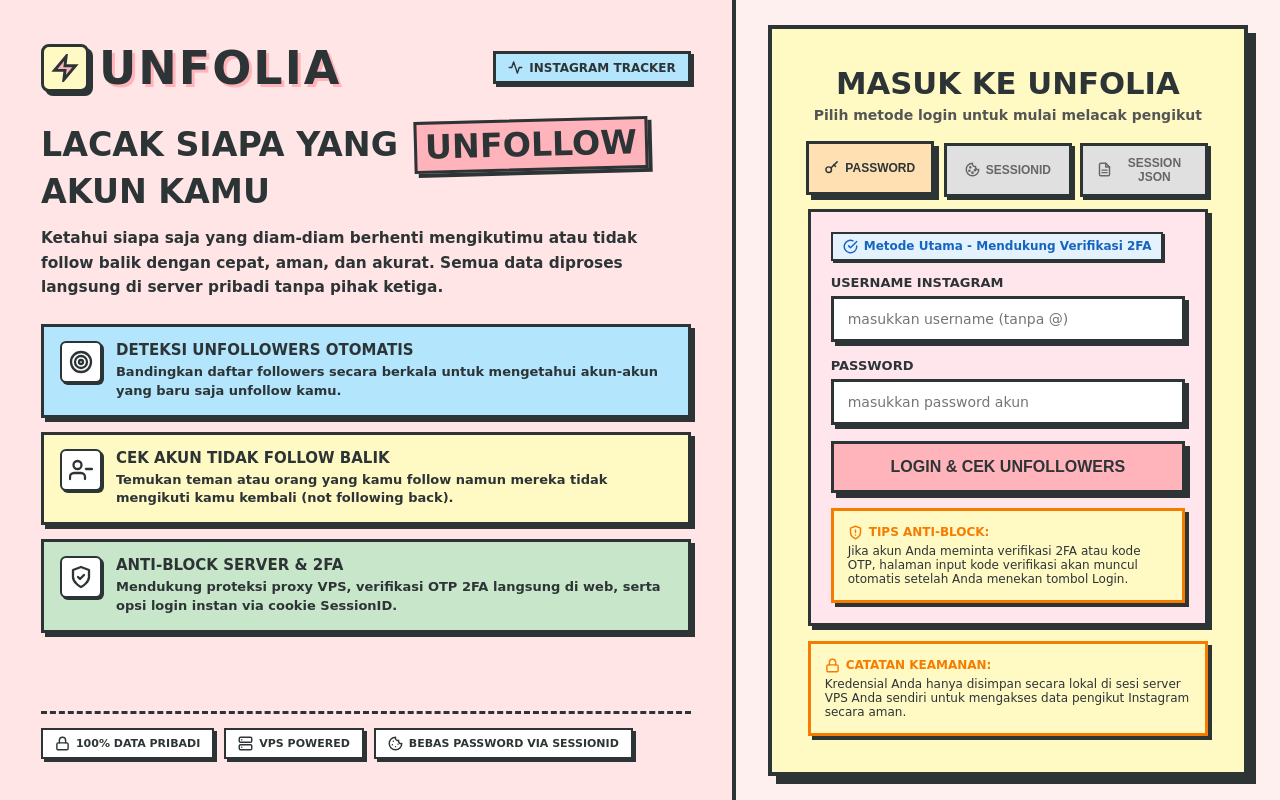
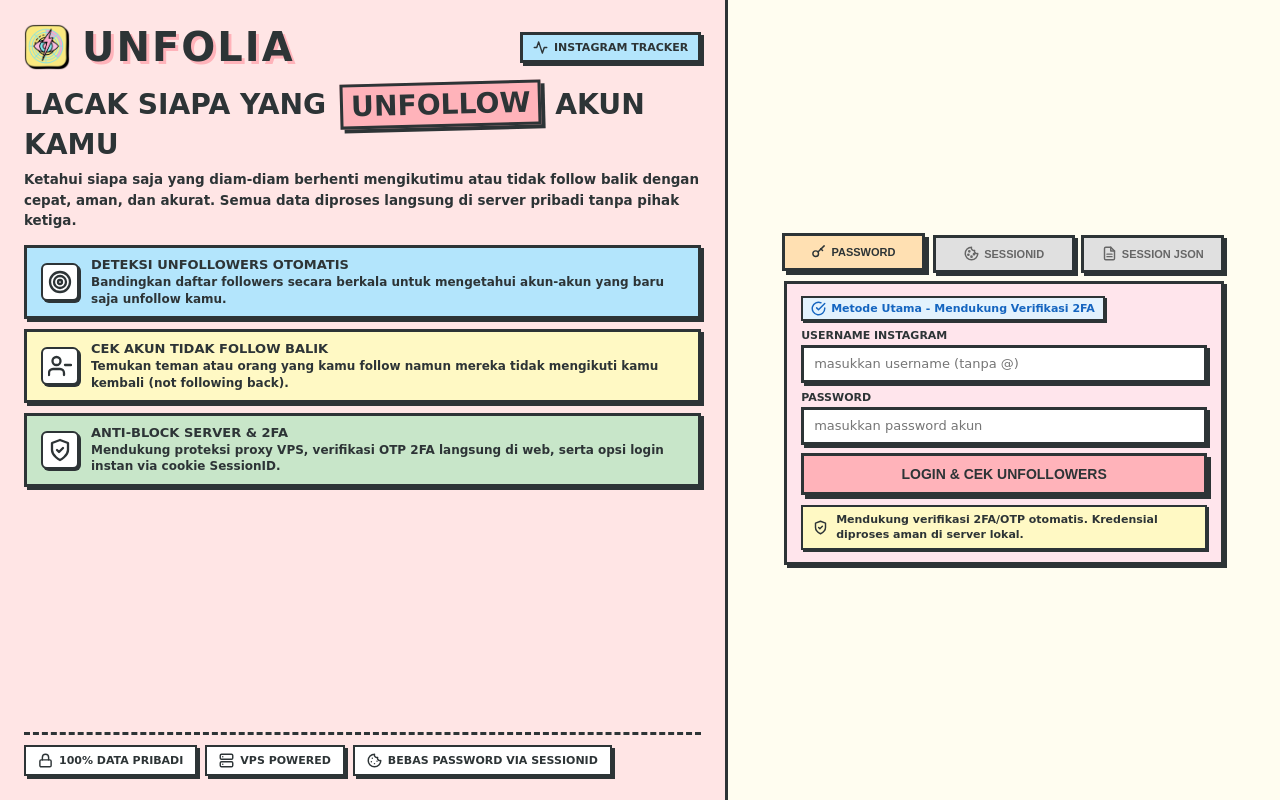
Before and after one commit to Youngstg/UnfollowerChecker, a Flask app: page / in a window 1280 px wide. Run offline with Flask 3, Linux system fonts and the light colour scheme.

Commit message:
fix: remove middle scrollbar separator, compact desktop layout, and add official WebP logo

```diff
--- a/static/css/style.css
+++ b/static/css/style.css
@@ -95,31 +95,29 @@ body.landing-page {
     align-items: center;
     justify-content: space-between;
     flex-wrap: wrap;
-    gap: 12px;
-    margin-bottom: 24px;
+    gap: 10px;
+    margin-bottom: clamp(10px, 1.5vh, 18px);
 }
 
 .brand-logo {
     display: flex;
     align-items: center;
-    gap: 10px;
+    gap: 12px;
 }
 
-.brand-icon {
-    font-size: 32px;
-    background: #FFF9C4;
-    border: 3px solid #2D3436;
-    border-radius: 8px;
-    width: 48px;
-    height: 48px;
-    display: flex;
-    align-items: center;
-    justify-content: center;
-    box-shadow: 4px 4px 0px #2D3436;
+.brand-logo-img {
+    width: 46px;
+    height: 46px;
+    object-fit: contain;
+    transition: transform 0.2s ease;
+}
+
+.brand-logo-img:hover {
+    transform: rotate(-5deg) scale(1.08);
 }
 
 .brand-name {
-    font-size: clamp(30px, 3.8vw, 46px);
+    font-size: clamp(26px, 3.2vw, 40px);
     font-weight: 900;
     color: #2D3436;
     letter-spacing: 2px;
@@ -133,21 +131,21 @@ body.landing-page {
     border: 3px solid #2D3436;
     box-shadow: 3px 3px 0px #2D3436;
     font-weight: 900;
-    font-size: 12px;
+    font-size: 11px;
     text-transform: uppercase;
-    padding: 6px 12px;
+    padding: 5px 10px;
     display: inline-flex;
     align-items: center;
     gap: 6px;
 }
 
 .hero-title {
-    font-size: clamp(24px, 2.6vw, 38px);
+    font-size: clamp(20px, 2.2vw, 32px);
     font-weight: 900;
     line-height: 1.25;
     color: #2D3436;
     text-transform: uppercase;
-    margin-bottom: 14px;
+    margin-bottom: clamp(8px, 1vh, 12px);
 }
 
 .hero-title .highlight-text {
@@ -161,34 +159,34 @@ body.landing-page {
 }
 
 .hero-subtitle {
-    font-size: clamp(14px, 1.2vw, 16px);
-    line-height: 1.6;
+    font-size: clamp(13px, 1.05vw, 15px);
+    line-height: 1.5;
     color: #2D3436;
     font-weight: 600;
-    margin-bottom: 24px;
+    margin-bottom: clamp(12px, 1.8vh, 18px);
 }
 
 /* Feature Cards Neo-Brutalist */
 .feature-grid {
     display: flex;
     flex-direction: column;
-    gap: 14px;
-    margin-bottom: 20px;
+    gap: clamp(8px, 1.2vh, 12px);
+    margin-bottom: clamp(12px, 1.8vh, 18px);
 }
 
 .feature-card {
     display: flex;
-    align-items: flex-start;
-    gap: 14px;
-    padding: 14px 16px;
+    align-items: center;
+    gap: 12px;
+    padding: clamp(8px, 1.1vh, 12px) 14px;
     border: 3px solid #2D3436;
-    box-shadow: 4px 4px 0px #2D3436;
+    box-shadow: 3px 3px 0px #2D3436;
     transition: transform 0.15s ease, box-shadow 0.15s ease;
 }
 
 .feature-card:hover {
     transform: translate(-2px, -2px);
-    box-shadow: 6px 6px 0px #2D3436;
+    box-shadow: 5px 5px 0px #2D3436;
 }
 
 .feature-blue {
@@ -204,14 +202,14 @@ body.landing-page {
 }
 
 .feature-icon {
-    font-size: 24px;
+    font-size: 20px;
     line-height: 1;
     flex-shrink: 0;
     background: white;
     border: 2px solid #2D3436;
     border-radius: 6px;
-    width: 42px;
-    height: 42px;
+    width: 38px;
+    height: 38px;
     display: flex;
     align-items: center;
     justify-content: center;
@@ -219,18 +217,18 @@ body.landing-page {
 }
 
 .feature-body h3 {
-    font-size: 15px;
+    font-size: 13px;
     font-weight: 900;
     text-transform: uppercase;
     color: #2D3436;
-    margin-bottom: 4px;
+    margin-bottom: 2px;
 }
 
 .feature-body p {
-    font-size: 13px;
+    font-size: 12px;
     font-weight: 600;
     color: #2D3436;
-    line-height: 1.45;
+    line-height: 1.4;
     margin: 0;
 }
 
@@ -238,8 +236,8 @@ body.landing-page {
 .trust-footer {
     display: flex;
     flex-wrap: wrap;
-    gap: 10px;
-    padding-top: 14px;
+    gap: 8px;
+    padding-top: clamp(8px, 1.2vh, 14px);
     border-top: 3px dashed #2D3436;
 }
 
@@ -256,61 +254,50 @@ body.landing-page {
     gap: 6px;
 }
 
-/* Kolom Kanan: Login Box Panel */
+/* Kolom Kanan: Form Panel */
 .unfolia-right {
-    background: #FFF0F0;
+    background: #FFFDF0;
     display: flex;
     align-items: center;
     justify-content: center;
-    padding: clamp(20px, 3vw, 40px);
+    padding: clamp(16px, 2.5vw, 36px);
 }
 
-/* Login Box */
+/* Form Wrapper (Sebelah Kanan Bersatu dengan Layout) */
+.form-wrapper {
+    width: 100%;
+    max-width: 440px;
+    margin: 0 auto;
+}
+
+/* Standalone Login Box (Khusus Halaman 2FA) */
 .login-box {
     width: 100%;
-    max-width: 500px;
+    max-width: 460px;
     margin: 0 auto;
     background: #FFF9C4;
-    padding: clamp(24px, 3vw, 36px);
+    padding: clamp(14px, 1.8vw, 20px);
     border: 4px solid #2D3436;
-    box-shadow: 8px 8px 0px #2D3436;
-}
-
-.login-title,
-.login-box h1 {
-    text-align: center;
-    color: #2D3436;
-    margin-bottom: 6px;
-    font-size: clamp(24px, 2.4vw, 32px);
-    font-weight: 900;
-    text-transform: uppercase;
-}
-
-.subtitle {
-    text-align: center;
-    color: #555;
-    margin-bottom: 20px;
-    font-size: 14px;
-    font-weight: 700;
+    box-shadow: 6px 6px 0px #2D3436;
 }
 
 /* Tabs */
 .tabs {
     display: flex;
-    gap: 8px;
+    gap: 6px;
     margin-bottom: 0;
     flex-wrap: wrap;
 }
 
 .tab {
     flex: 1;
-    min-width: 110px;
-    min-height: 44px;
-    padding: 10px 14px;
+    min-width: 95px;
+    min-height: 38px;
+    padding: 7px 10px;
     cursor: pointer;
     border: 3px solid #2D3436;
     background: #E0E0E0;
-    font-size: 12px;
+    font-size: 11px;
     color: #666;
     transition: all 0.2s;
     font-weight: 900;
@@ -319,28 +306,28 @@ body.landing-page {
     display: inline-flex;
     align-items: center;
     justify-content: center;
-    gap: 6px;
+    gap: 5px;
 }
 
 .tab.active {
     background: #FFE0B2;
     color: #2D3436;
     transform: translate(-2px, -2px);
-    box-shadow: 5px 5px 0px #2D3436;
+    box-shadow: 4px 4px 0px #2D3436;
 }
 
 .tab:hover:not(.active) {
     background: #F0F0F0;
     transform: translate(-1px, -1px);
-    box-shadow: 4px 4px 0px #2D3436;
+    box-shadow: 3px 3px 0px #2D3436;
 }
 
 .tab-content {
     display: none;
-    padding: 20px;
+    padding: 12px 14px;
     border: 3px solid #2D3436;
-    box-shadow: 4px 4px 0px #2D3436;
-    margin-top: 12px;
+    box-shadow: 3px 3px 0px #2D3436;
+    margin-top: 8px;
 }
 
 .tab-content.active {
@@ -362,40 +349,40 @@ body.landing-page {
 .badge-info {
     display: inline-flex;
     align-items: center;
-    gap: 6px;
+    gap: 5px;
     background: #E3F2FD;
     color: #1565C0;
-    padding: 5px 10px;
-    font-size: 12px;
+    padding: 3px 8px;
+    font-size: 11px;
     font-weight: 800;
-    margin-bottom: 14px;
+    margin-bottom: 8px;
     border: 2px solid #2D3436;
     box-shadow: 2px 2px 0px #2D3436;
 }
 
 .form-group {
-    margin-bottom: 16px;
+    margin-bottom: 8px;
 }
 
 .form-group label {
     display: block;
-    margin-bottom: 6px;
+    margin-bottom: 3px;
     color: #2D3436;
     font-weight: 900;
-    font-size: 13px;
+    font-size: 11px;
     text-transform: uppercase;
 }
 
 .form-group input,
 .form-group textarea {
     width: 100%;
-    min-height: 46px;
-    padding: 12px 14px;
+    min-height: 38px;
+    padding: 8px 10px;
     border: 3px solid #2D3436;
     background: white;
-    font-size: 14px;
+    font-size: 13px;
     font-family: inherit;
-    box-shadow: 4px 4px 0px #2D3436;
+    box-shadow: 3px 3px 0px #2D3436;
     transition: all 0.2s;
 }
 
@@ -403,22 +390,22 @@ body.landing-page {
 .form-group textarea:focus {
     outline: none;
     background: #E3F2FD;
-    transform: translate(-2px, -2px);
-    box-shadow: 6px 6px 0px #2D3436;
+    transform: translate(-1px, -1px);
+    box-shadow: 4px 4px 0px #2D3436;
 }
 
 .btn-login {
     width: 100%;
-    min-height: 48px;
-    padding: 14px;
+    min-height: 42px;
+    padding: 10px;
     background: #FFB3BA;
     color: #2D3436;
     border: 3px solid #2D3436;
-    font-size: 16px;
+    font-size: 14px;
     font-weight: 900;
     cursor: pointer;
     text-transform: uppercase;
-    box-shadow: 5px 5px 0px #2D3436;
+    box-shadow: 4px 4px 0px #2D3436;
     transition: all 0.2s;
     display: flex;
     align-items: center;
@@ -428,7 +415,7 @@ body.landing-page {
 .btn-login:hover {
     background: #FF8A95;
     transform: translate(-2px, -2px);
-    box-shadow: 7px 7px 0px #2D3436;
+    box-shadow: 6px 6px 0px #2D3436;
 }
 
 .btn-login:active {
@@ -439,52 +426,81 @@ body.landing-page {
 .error-message {
     background: #FFCDD2;
     color: #C62828;
-    padding: 14px;
+    padding: 8px 10px;
     border: 3px solid #C62828;
-    margin-bottom: 16px;
-    box-shadow: 4px 4px 0px #2D3436;
+    margin-bottom: 8px;
+    box-shadow: 3px 3px 0px #2D3436;
     font-weight: 700;
-    font-size: 13px;
+    font-size: 11px;
+}
+
+.form-note {
+    display: flex;
+    align-items: center;
+    gap: 8px;
+    margin-top: 10px;
+    background: #FFF9C4;
+    border: 2px solid #2D3436;
+    box-shadow: 2px 2px 0px #2D3436;
+    padding: 6px 10px;
+    font-size: 11px;
+    font-weight: 700;
+    color: #2D3436;
+    line-height: 1.35;
 }
 
 .warning-box {
-    margin-top: 15px;
+    margin-top: 8px;
     background: #FFF9C4;
-    padding: 14px;
+    padding: 8px 10px;
     border: 3px solid #F57C00;
-    font-size: 12px;
+    font-size: 11px;
     color: #2D3436;
-    box-shadow: 4px 4px 0px #2D3436;
+    box-shadow: 3px 3px 0px #2D3436;
+    line-height: 1.35;
 }
 
 .warning-box strong {
     display: flex;
     align-items: center;
-    gap: 6px;
-    margin-bottom: 4px;
+    gap: 5px;
+    margin-bottom: 2px;
     font-weight: 900;
+    font-size: 11px;
     text-transform: uppercase;
     color: #F57C00;
 }
 
+.warning-box p {
+    margin: 0;
+    font-size: 11px;
+    line-height: 1.35;
+}
+
 .session-help {
     background: #C5E1A5;
-    padding: 16px;
+    padding: 8px 10px;
     border: 3px solid #2D3436;
-    margin-top: 14px;
-    font-size: 13px;
-    line-height: 1.6;
-    box-shadow: 4px 4px 0px #2D3436;
+    margin-top: 8px;
+    font-size: 11px;
+    line-height: 1.4;
+    box-shadow: 3px 3px 0px #2D3436;
 }
 
 .session-help h4 {
     color: #2D3436;
-    margin-bottom: 8px;
+    margin-bottom: 5px;
     font-weight: 900;
+    font-size: 11px;
     text-transform: uppercase;
     display: flex;
     align-items: center;
-    gap: 6px;
+    gap: 5px;
+}
+
+.session-help ol {
+    margin-left: 14px;
+    font-weight: 600;
 }
 
 .info-box {
@@ -539,9 +555,9 @@ body.landing-page {
 }
 
 /* ==========================================================================
-   DESKTOP VIEW: EXACT 1 FULL SCREEN (100VH) SPLIT
+   DESKTOP & LAPTOP VIEW: EXACT 1 FULL SCREEN (100VH) SPLIT (LEFT & RIGHT)
    ========================================================================== */
-@media (min-width: 992px) {
+@media (min-width: 768px) {
     html, body.landing-page {
         height: 100vh;
         height: 100dvh;
@@ -561,63 +577,68 @@ body.landing-page {
         flex: 1.15;
         height: 100%;
         overflow-y: auto;
-        padding: clamp(24px, 3.2vw, 44px);
-        border-right: 4px solid #2D3436;
+        scrollbar-width: none; /* Hilangkan scrollbar Firefox */
+        -ms-overflow-style: none; /* Hilangkan scrollbar IE/Edge */
+        padding: clamp(14px, 2vw, 24px);
+        border-right: 3px solid #2D3436;
         border-bottom: none;
+        display: flex;
+        flex-direction: column;
+        justify-content: space-between;
+    }
+
+    /* Hilangkan semua scrollbar Chrome/Safari/Edge di landing page */
+    body.landing-page .unfolia-left::-webkit-scrollbar,
+    body.landing-page .unfolia-right::-webkit-scrollbar,
+    body.landing-page::-webkit-scrollbar {
+        display: none;
+        width: 0;
+        height: 0;
     }
 
     body.landing-page .unfolia-right {
         flex: 0.85;
         height: 100%;
-        overflow-y: auto;
-        padding: clamp(20px, 2.5vw, 36px);
-    }
-
-    /* Custom Scrollbar */
-    .unfolia-left::-webkit-scrollbar,
-    .unfolia-right::-webkit-scrollbar {
-        width: 8px;
-    }
-
-    .unfolia-left::-webkit-scrollbar-track,
-    .unfolia-right::-webkit-scrollbar-track {
-        background: #FFE5E5;
-    }
-
-    .unfolia-left::-webkit-scrollbar-thumb,
-    .unfolia-right::-webkit-scrollbar-thumb {
-        background: #2D3436;
-        border-radius: 4px;
+        overflow-y: hidden;
+        overflow-x: hidden;
+        scrollbar-width: none;
+        -ms-overflow-style: none;
+        display: flex;
+        align-items: center;
+        justify-content: center;
+        padding: clamp(12px, 2vw, 28px);
+        background: #FFFDF0;
     }
 }
 
 /* ==========================================================================
-   MOBILE & TABLET VIEW: CLEAN VERTICAL STACK
+   MOBILE VIEW (< 768px): SEAMLESS VERTICAL FLOW
    ========================================================================== */
-@media (max-width: 991px) {
+@media (max-width: 767px) {
     body.landing-page {
-        padding: 12px;
+        padding: 0;
         min-height: 100vh;
         overflow-y: auto;
     }
 
     .unfolia-layout {
-        gap: 20px;
+        flex-direction: column;
+        width: 100%;
     }
 
     .unfolia-left {
-        border: 4px solid #2D3436;
-        box-shadow: 6px 6px 0px #2D3436;
+        border-right: none;
+        border-bottom: 4px solid #2D3436;
         padding: 24px 18px;
     }
 
     .unfolia-right {
-        padding: 0;
-        background: transparent;
+        padding: 24px 18px;
+        background: #FFFDF0;
     }
 
-    .login-box {
-        box-shadow: 6px 6px 0px #2D3436;
+    .form-wrapper {
+        max-width: 100%;
     }
 }
 
--- a/templates/index.html
+++ b/templates/index.html
@@ -4,6 +4,7 @@
     <meta charset="UTF-8">
     <meta name="viewport" content="width=device-width, initial-scale=1.0">
     <title>Unfolia - Instagram Unfollower Checker</title>
+    <link rel="icon" type="image/webp" href="{{ url_for('static', filename='images/logo.webp') }}">
     <link rel="stylesheet" href="{{ url_for('static', filename='css/style.css') }}">
 </head>
 <body class="landing-page">
@@ -13,9 +14,7 @@
             <div class="unfolia-left-top">
                 <div class="brand-header">
                     <div class="brand-logo">
-                        <span class="brand-icon">
-                            <svg class="icon-brand" viewBox="0 0 24 24"><polygon points="13 2 3 14 12 14 11 22 21 10 12 10 13 2"></polygon></svg>
-                        </span>
+                        <img src="{{ url_for('static', filename='images/logo.webp') }}" alt="Unfolia Logo" class="brand-logo-img">
                         <span class="brand-name">UNFOLIA</span>
                     </div>
                     <span class="brand-badge">
@@ -84,10 +83,7 @@
 
         <!-- Kolom Kanan: Form Login Unfolia -->
         <div class="unfolia-right">
-            <div class="login-box">
-                <h2 class="login-title">Masuk ke Unfolia</h2>
-                <p class="subtitle">Pilih metode login untuk mulai melacak pengikut</p>
-
+            <div class="form-wrapper">
                 {% if error %}
                 <div class="error-message">
                     {{ error }}
@@ -95,7 +91,7 @@
                 {% endif %}
 
                 {% if success %}
-                <div class="result-message success" style="margin-bottom: 20px;">
+                <div class="result-message success" style="margin-bottom: 10px;">
                     {{ success }}
                 </div>
                 {% endif %}
@@ -135,12 +131,9 @@
                         <button type="submit" class="btn-login">Login & Cek Unfollowers</button>
                     </form>
 
-                    <div class="warning-box" style="margin-top: 15px;">
-                        <strong>
-                            <svg class="icon icon-sm" viewBox="0 0 24 24"><path d="M12 22s8-4 8-10V5l-8-3-8 3v7c0 6 8 10 8 10z"></path><line x1="12" y1="8" x2="12" y2="12"></line><line x1="12" y1="16" x2="12.01" y2="16"></line></svg>
-                            Tips Anti-Block:
-                        </strong>
-                        <p>Jika akun Anda meminta verifikasi 2FA atau kode OTP, halaman input kode verifikasi akan muncul otomatis setelah Anda menekan tombol Login.</p>
+                    <div class="form-note">
+                        <svg class="icon icon-sm" viewBox="0 0 24 24"><path d="M12 22s8-4 8-10V5l-8-3-8 3v7c0 6 8 10 8 10z"></path><path d="m9 12 2 2 4-4"></path></svg>
+                        <span>Mendukung verifikasi 2FA/OTP otomatis. Kredensial diproses aman di server lokal.</span>
                     </div>
                 </div>
 
@@ -162,15 +155,13 @@
                     <div class="session-help">
                         <h4>
                             <svg class="icon icon-sm" viewBox="0 0 24 24"><circle cx="12" cy="12" r="10"></circle><line x1="12" y1="16" x2="12" y2="12"></line><line x1="12" y1="8" x2="12.01" y2="8"></line></svg>
-                            Cara Ambil SessionID dari Browser:
+                            Cara Ambil SessionID:
                         </h4>
                         <ol>
-                            <li>Buka <code>instagram.com</code> di browser yang sudah login akun Anda</li>
-                            <li>Tekan <strong>F12</strong> (Developer Tools)</li>
-                            <li>Buka tab <strong>Application</strong> (Chrome/Edge) atau <strong>Storage</strong> (Firefox)</li>
-                            <li>Klik <strong>Cookies</strong> → <code>https://www.instagram.com</code></li>
-                            <li>Cari nama <strong>sessionid</strong> dan copy nilainya (Value)</li>
-                            <li>Paste di atas dan klik Login. <em>Tidak perlu password!</em></li>
+                            <li>Buka <code>instagram.com</code> di browser</li>
+                            <li>Tekan <strong>F12</strong> → tab <strong>Application</strong> / <strong>Storage</strong></li>
+                            <li>Pilih <strong>Cookies</strong> → copy nilai <strong>sessionid</strong></li>
+                            <li>Paste & Login tanpa perlu password!</li>
                         </ol>
                     </div>
                 </div>
@@ -189,7 +180,7 @@
 
                         <div class="form-group">
                             <label for="session_json">Session JSON</label>
-                            <textarea id="session_json" name="session_json" rows="6" placeholder='Paste session JSON di sini...' required style="width: 100%; padding: 12px; border: 3px solid #2D3436; font-family: monospace; font-size: 12px; box-shadow: 4px 4px 0px #2D3436;"></textarea>
+                            <textarea id="session_json" name="session_json" rows="2" placeholder='Paste session JSON di sini...' required style="width: 100%; padding: 6px 8px; border: 3px solid #2D3436; font-family: monospace; font-size: 11px; box-shadow: 3px 3px 0px #2D3436;"></textarea>
                         </div>
 
                         <button type="submit" class="btn-login">Import & Login</button>
@@ -200,16 +191,8 @@
                             <svg class="icon icon-sm" viewBox="0 0 24 24"><path d="M2 3h6a4 4 0 0 1 4 4v14a3 3 0 0 0-3-3H2z"></path><path d="M22 3h-6a4 4 0 0 0-4 4v14a3 3 0 0 1 3-3h7z"></path></svg>
                             Cara Mendapatkan Session JSON:
                         </h4>
-                        <p>Gunakan script pembantu <code>python get_session.py</code> dari komputer lokal jika server VPS mengalami pembatasan IP oleh Instagram.</p>
+                        <p>Jalankan <code>python get_session.py</code> di komputer lokal jika server VPS terkena limit IP.</p>
                     </div>
-                </div>
-
-                <div class="warning-box">
-                    <strong>
-                        <svg class="icon icon-sm" viewBox="0 0 24 24"><rect x="3" y="11" width="18" height="11" rx="2" ry="2"></rect><path d="M7 11V7a5 5 0 0 1 10 0v4"></path></svg>
-                        Catatan Keamanan:
-                    </strong>
-                    <p>Kredensial Anda hanya disimpan secara lokal di sesi server VPS Anda sendiri untuk mengakses data pengikut Instagram secara aman.</p>
                 </div>
             </div>
         </div>
--- a/templates/verify_2fa.html
+++ b/templates/verify_2fa.html
@@ -4,6 +4,7 @@
     <meta charset="UTF-8">
     <meta name="viewport" content="width=device-width, initial-scale=1.0">
     <title>Verifikasi 2FA - Unfolia</title>
+    <link rel="icon" type="image/webp" href="{{ url_for('static', filename='images/logo.webp') }}">
     <link rel="stylesheet" href="{{ url_for('static', filename='css/style.css') }}">
 </head>
 <body>
```
Also changed, not shown: templates/dashboard.html (+6 -2 lines), static/favicon.ico (added), static/images/logo.webp (added).
